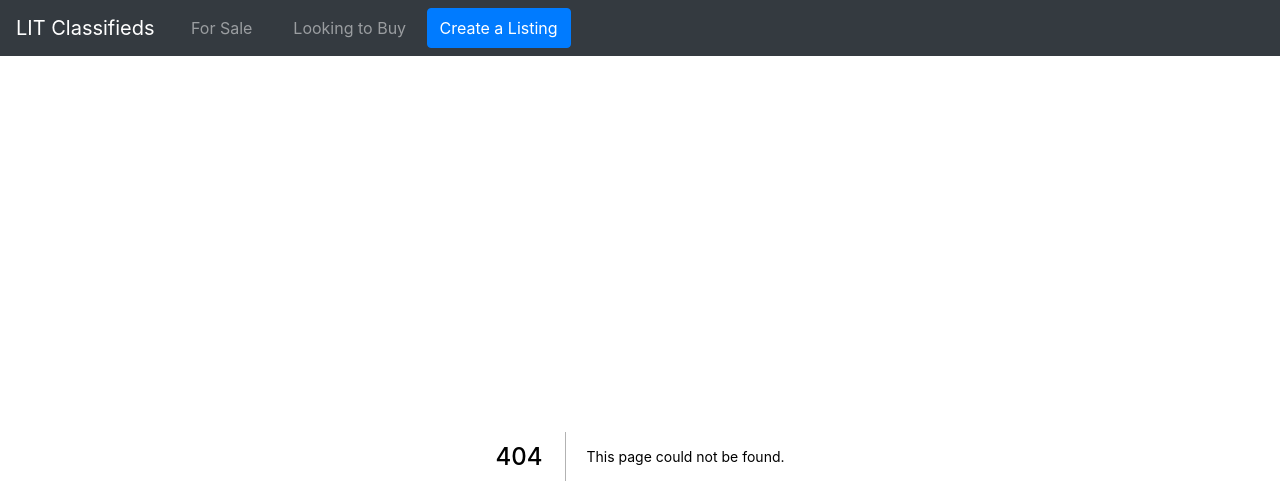
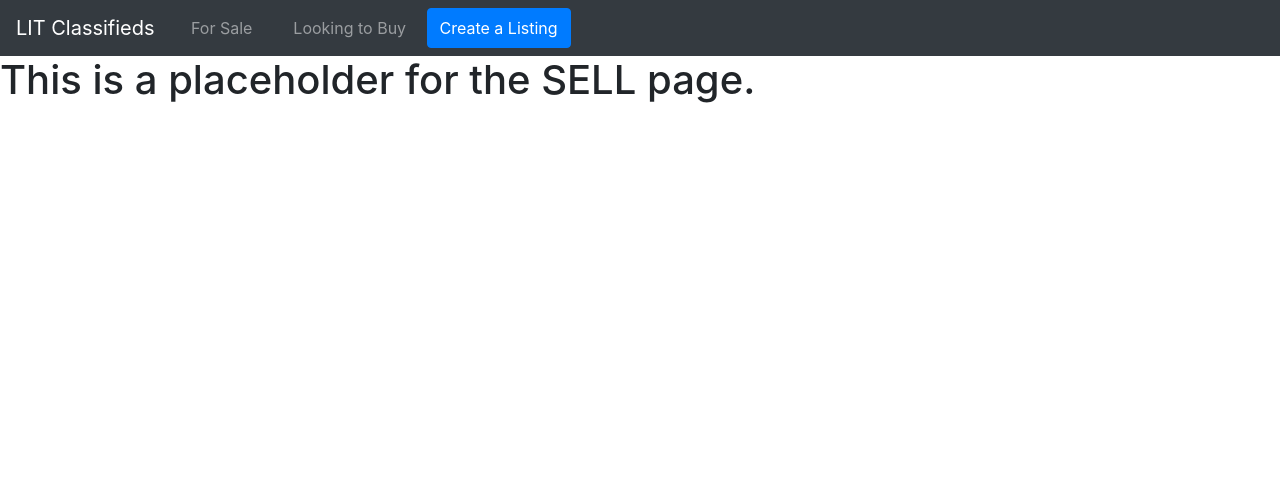
Before and after one commit to CSellers720/lit-ads, a Next.js app: page /sell in a window 1280 px wide. Before the commit this address had no page. Shown: the top 504 px of the page. Built offline with nearby package versions, Linux system fonts and the light colour scheme.

Commit message:
Created placeholders for buy and sell pages

```diff
--- /dev/null
+++ b/pages/sell.tsx
@@ -0,0 +1,7 @@
+export default function Sell(): JSX.Element {
+    return (
+        <h1>
+            This is a placeholder for the SELL page.
+        </h1>
+    );
+};
```
Also changed, not shown: pages/buy.tsx (added, +7 -0 lines).
